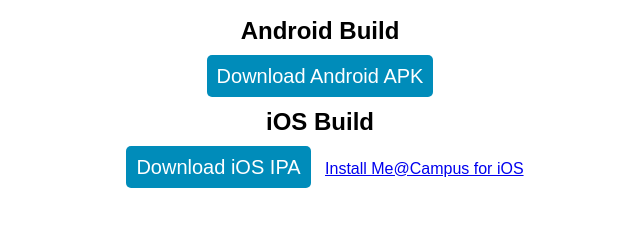
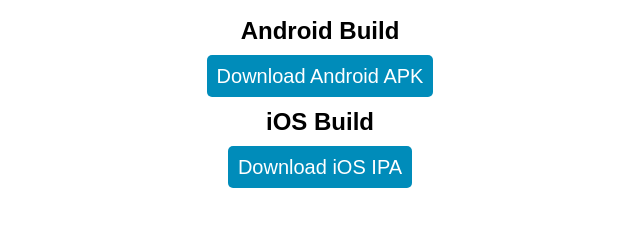
Before and after one commit to VigneshDevelops/app-distribution, a plain HTML site: page index.html in a window 1280 px wide. Shown: the part 129-356 px from the top of the page, without its empty margins (320-960 px from the left). Drawn offline with Linux system fonts and the light colour scheme.

Commit message:
url changes

```diff
--- a/index.html
+++ b/index.html
@@ -36,10 +36,7 @@
   <a href="builds/app-release-signed.apk" class="build-link" download>Download Android APK</a>
 
   <h2>iOS Build</h2>
-  <a href="builds/enterprise-Me@Campus.ipa" class="build-link" download>Download iOS IPA</a>
+  <a href="itms-services://?action=download-manifest&url=https://vigneshdevelops.github.io/app-distribution/builds/manifest.plist" class="build-link" download>Download iOS IPA</a>
 
-  <a href="itms-services://?action=download-manifest&url=https://vigneshdevelops.github.io/app-distribution/builds/manifest.plist">
-    Install Me@Campus for iOS
-</a>
 </body>
 </html>
```
